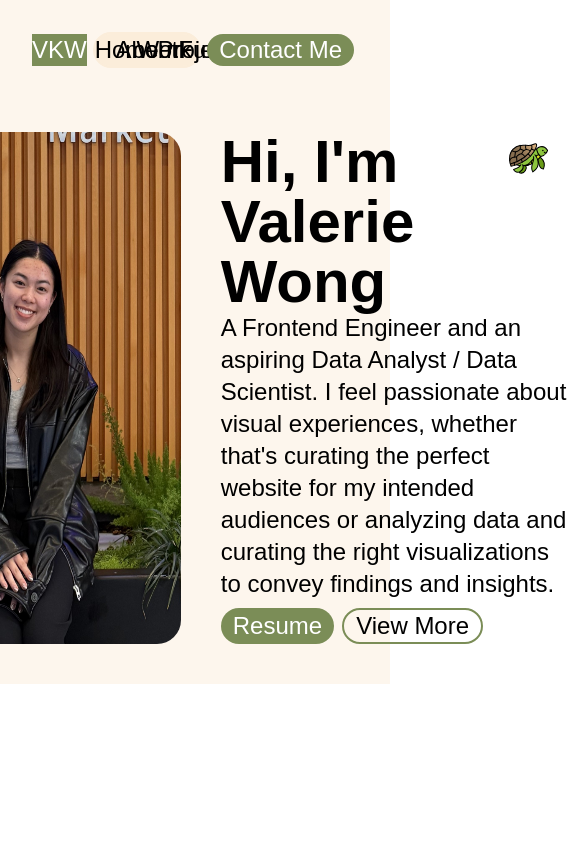
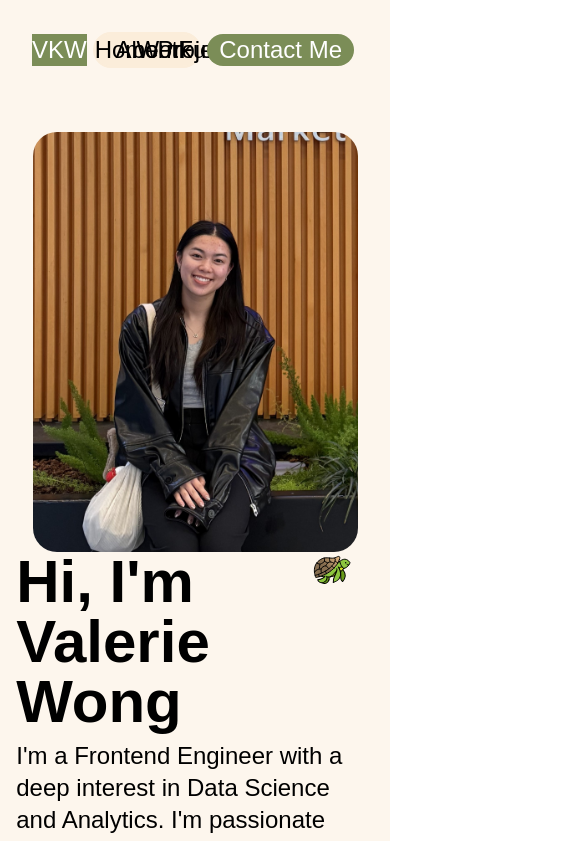
Before and after one commit to vwong031/valeriewong, a Next.js app: page /landing in a window 390 px wide. Shown: the top 841 px of the page, 574 px wide, since content can reach past the window. Built offline with nearby package versions, Linux system fonts and the light colour scheme; a web font is replaced by a local one.

Commit message:
style: fixed spacing and added some responsive design

```diff
--- a/src/app/landing/page.js
+++ b/src/app/landing/page.js
@@ -10,7 +10,7 @@ export default function Landing() {
   return (
     <div className="bg-floralWhite">
       <Nav />
-      <div className="mx-auto flex w-11/12 justify-center pb-10 pt-8">
+      <div className="mx-auto w-11/12 flex flex-col items-center justify-center pb-10 pt-8 sm:w-10/12 md:w-9/12 lg:flex-row lg:w-10/12 xl:w-8/12">
         <Image
           src="/profile-pic.jpeg"
           alt="Picture of me wearing a black leather jacket, a gray shirt, and black pants sitting in front of the VISA sign."
@@ -19,17 +19,32 @@ export default function Landing() {
           className="mx-10 rounded-3xl"
         />
 
-        <div>
+        <div className="">
           <div className="flex text-6xl font-bold">
             <span>Hi, I'm Valerie Wong</span>
             <Lottie
               animationData={animationData}
               loop={true}
-              className="-ml-4 -mt-16 -mb-20 h-44 w-44"
+              className="-mb-20 -ml-4 -mt-16 h-40 w-40"
             />
           </div>
-          <p className="text-2xl">A Frontend Engineer and an aspiring Data Analyst / Data Scientist. I feel passionate about visual experiences, whether that's curating the perfect website for my intended audiences or analyzing data and curating the right visualizations to convey findings and insights.</p>
-          <div className="mt-2 flex">
+          <p className="mt-2 text-2xl">
+            I&apos;m a Frontend Engineer with a deep interest in Data Science
+            and Analytics. I&apos;m passionate about visual storytelling,
+            whether that&apos;s engineering a seamless user interface or
+            distilling complex data into clear, actionable insights. I love the
+            intersection of logic and design, and I strive to build intuitive
+            experiences that solve real-world problems.
+            <br />
+            <br />
+            When I&apos;m not at my desk, I&apos;m usually moving. As a lifelong
+            student-athlete, I&apos;ve traded the court for weightlifting,
+            Jiu-Jitsu, and Muay Thai. If I&apos;m not training, you&apos;ll find
+            me hiking, crocheting, or getting lost in a good book. I&apos;m a
+            firm believer in staying curious—whether it&apos;s a developing a
+            new skill or a new hobby, I&apos;m always open to new experiences.
+          </p>
+          <div className="mt-10 flex">
             <ColorButton text="Resume"></ColorButton>
             <BorderButton text="View More"></BorderButton>
           </div>
```
Also changed, not shown: 1 other file (tests, documents, lock files or other folders).
